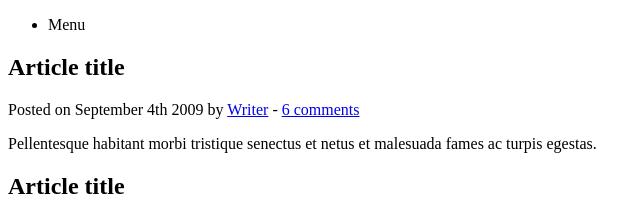
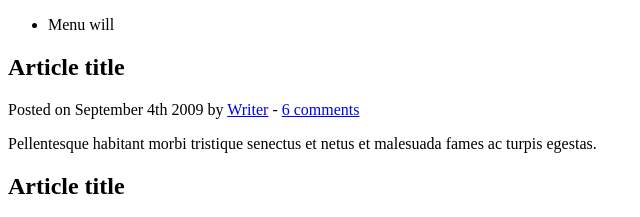
Before and after one commit to WillCaballero/Demo-repo2, a plain HTML site: page index.html in a window 1280 px wide. Shown: the top 217 px of the page, 0-640 px from the left. Drawn offline with Linux system fonts and the light colour scheme.

Commit message:
modificacion de index

```diff
--- a/index.html
+++ b/index.html
@@ -12,7 +12,7 @@
 	<header>
 		<nav>
 			<ul>
-				<li>Menu</li>
+				<li>Menu will</li>
 			</ul>
 		</nav>
 	</header>
```
